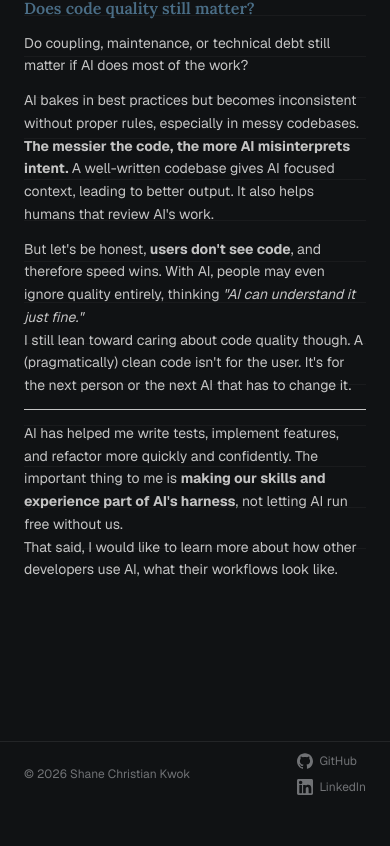
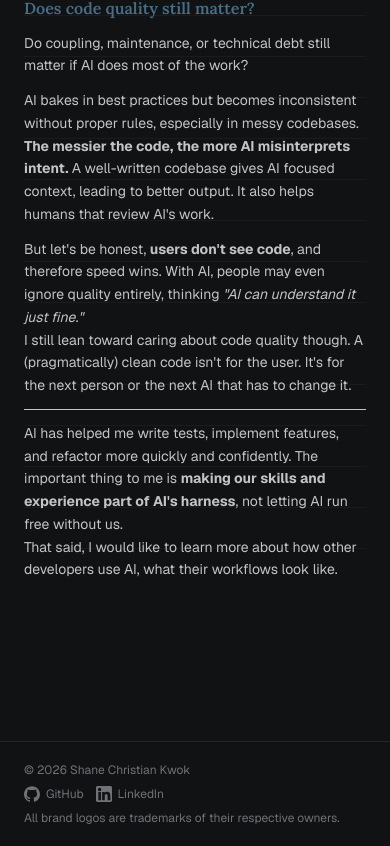
Before and after one commit to vuezy/my-portfolio, a Next.js app: page / in a window 390 px wide. Shown: the part 10492-11338 px from the top of the page. Before the commit the page ends 11298 px from the top, so only its background shows below. Built offline with nearby package versions, Linux system fonts and the light colour scheme.

Commit message:
chore: add brand trademark disclaimer to footer

```diff
--- a/src/components/layouts/Footer.tsx
+++ b/src/components/layouts/Footer.tsx
@@ -19,12 +19,12 @@ const footLinks = [
 export default function Footer() {
   return (
     <footer className="w-full border-t border-border mt-16">
-      <div className="mx-auto flex h-16 max-w-5xl 2xl:max-w-6xl items-center justify-between gap-x-2 px-6">
+      <div className="mx-auto flex flex-wrap h-min max-w-5xl 2xl:max-w-6xl items-center justify-between gap-x-2 gap-y-2 sm:gap-y-1.5 px-6 py-5">
         <p className="text-xs text-muted-foreground">
           © {new Date().getFullYear()} {profile.name}
         </p>
 
-        <nav className="flex flex-col xs:flex-row xs:items-center justify-start gap-2.5 xs:gap-5">
+        <nav className="basis-full sm:basis-auto flex flex-row items-center justify-start gap-3 sm:gap-5">
           {footLinks.map(({ href, label, icon }) => (
             <Link
               key={href}
@@ -37,6 +37,8 @@ export default function Footer() {
             </Link>
           ))}
         </nav>
+
+        <p className="basis-full text-xs text-muted-foreground">All brand logos are trademarks of their respective owners.</p>
       </div>
     </footer>
   );
```
